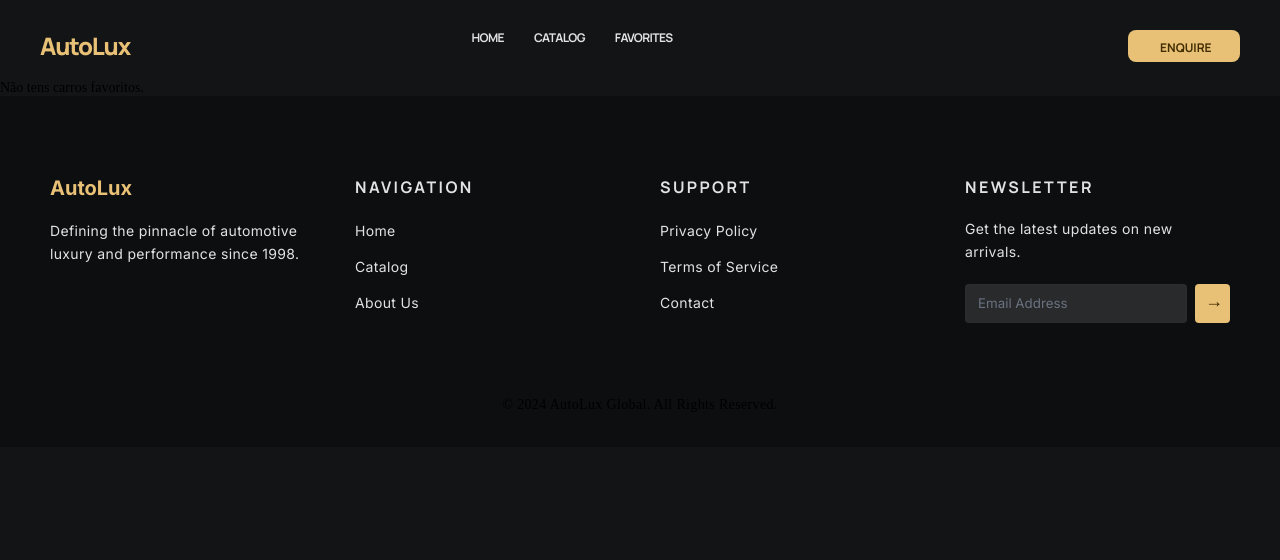
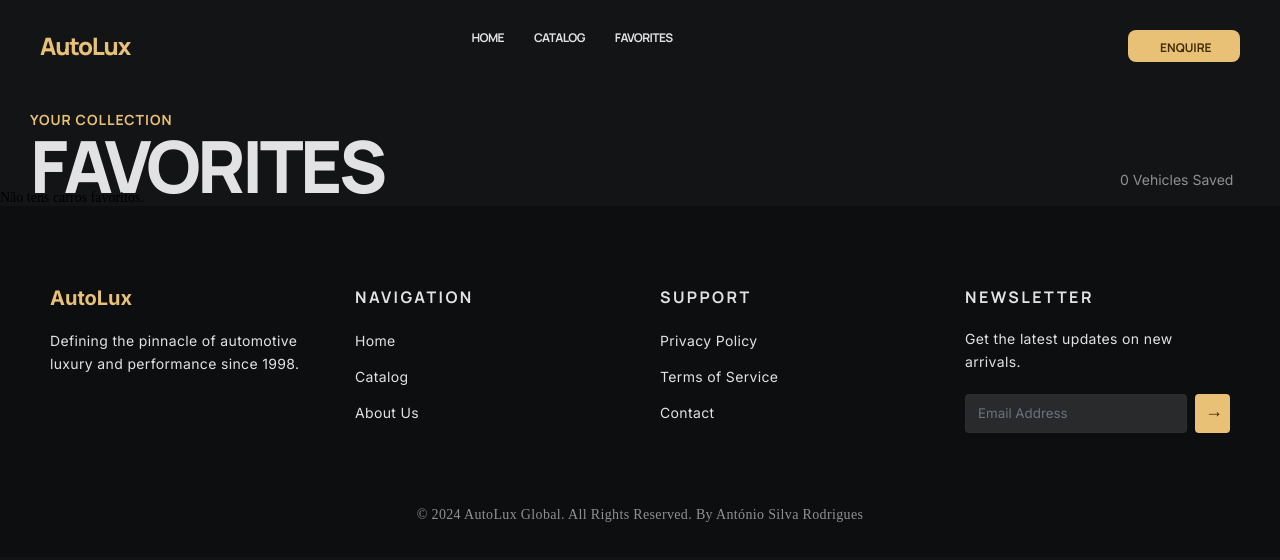
Before and after one commit to WebAntonioRodrigues/FullStack_final_project, a React (Vite) app: page /Favorites in a window 1280 px wide. Shown: the top 560 px of the page. Built offline with nearby package versions, Linux system fonts and the light colour scheme.

Commit message:
FavCard added to favorites

```diff
--- a/src/components/Comun/Footer.jsx
+++ b/src/components/Comun/Footer.jsx
@@ -49,7 +49,7 @@ function Footer() {
 			</div>
 
 			<div className='horizontal-border-container'>
-				<p className='horizontal-border-text'>© 2024 AutoLux Global. All Rights Reserved.</p>
+				<p className='horizontal-border-text'>© 2024 AutoLux Global. All Rights Reserved. By António Silva Rodrigues</p>
 			</div>
 		</footer>
 	);
--- /dev/null
+++ b/src/components/Favorites/FavCard.jsx
@@ -0,0 +1,28 @@
+import { useFavorites } from '../../context/FavoritesContext';
+import { Link } from 'react-router-dom';
+import SmallCard from '../../components/Home/SmallCard';
+import '../../styles/Favorites/FavCard.css';
+
+function FavCard() {
+	const { favorites } = useFavorites();
+
+	if (favorites.length === 0) {
+		return (
+			<div>
+				<p>Não tens carros favoritos.</p>
+			</div>
+		);
+	}
+
+	return (
+		<div className='FavCard-section'>
+			{favorites.map(car => (
+				<Link key={car.id} to={`/cars/${car.id}`} style={{ textDecoration: 'none' }}>
+					<SmallCard car={car} />
+				</Link>
+			))}
+		</div>
+	);
+}
+
+export default FavCard;
--- /dev/null
+++ b/src/components/Favorites/FavHeader.jsx
@@ -0,0 +1,26 @@
+import '../../styles/Favorites/FavHeader.css';
+
+import { useFavorites } from '../../context/FavoritesContext';
+
+function FavHeader() {
+	const { favorites } = useFavorites();
+
+	return (
+		<section className='CatalogHeader-section'>
+			<div className='CatalogHeader-container'>
+				<div className='CatalogHeader-subtitle-container'>
+					<p className='CatalogHeader-subtitle'>your collection</p>
+				</div>
+				<div className='CatalogHeader-title-container'>
+					<p className='CatalogHeader-title'>Favorites</p>
+				</div>
+			</div>
+
+			<div className='CatalogHeader-fav-container'>
+				<p className='CatalogHeader-fav-number'> {favorites.length} Vehicles Saved</p>
+			</div>
+		</section>
+	);
+}
+
+export default FavHeader;
--- /dev/null
+++ b/src/components/Favorites/FavInfo.jsx
@@ -0,0 +1,12 @@
+
+
+
+function FavInfo() {
+
+    return (
+        <section></section>
+    )
+
+}
+
+export default FavInfo;
--- a/src/pages/Favorites.jsx
+++ b/src/pages/Favorites.jsx
@@ -1,24 +1,20 @@
-import { useFavorites } from '../context/FavoritesContext';
-import SmallCard from '../components/Home/SmallCard';
+
+import FavCard from '../components/Favorites/FavCard';
+import FavInfo from '../components/Favorites/FavInfo';
+import FavHeader from '../components/Favorites/FavHeader';
 
 function Favorites() {
-	const { favorites } = useFavorites();
-
-	if (favorites.length === 0) {
-		return (
-			<div>
-				<p>Não tens carros favoritos.</p>
-			</div>
-		);
-	}
 
 	return (
 		<div>
-			{favorites.map(car => (
-				<SmallCard key={car.id} car={car} />
-			))}
+			<FavHeader></FavHeader>
+
+			<FavCard></FavCard>
+
+			<FavInfo></FavInfo>
 		</div>
 	);
+
 }
 
 export default Favorites;
--- a/src/styles/Catalog/AsideSearch.css
+++ b/src/styles/Catalog/AsideSearch.css
@@ -169,6 +169,7 @@
 }
 
 .AsideSearch-fuel{
+    margin-top: 32px;
     width: 100%;
     height: 160px;
 
@@ -177,6 +178,7 @@
 }
 
 .AsideSearch-fuel-container{
+    margin-top: 15px;
     height: 80px;
     display: grid;
     grid-template-rows: repeat(3, 1fr);
@@ -205,6 +207,7 @@
 
 
 .AsideSearch-btn-clear-container{
+
  margin-top: 50px;
 }
 .AsideSearch-btn-clear{
--- a/src/styles/Catalog/CatalogResults.css
+++ b/src/styles/Catalog/CatalogResults.css
@@ -122,7 +122,5 @@
 	align-self: center;
 	padding: 8px;
 
-
-
 	border: 1px solid #4447484D;
 }
--- a/src/styles/Comun/Footer.css
+++ b/src/styles/Comun/Footer.css
@@ -133,6 +133,5 @@ input::placeholder {
 	line-height: 20px;
 	letter-spacing: 0.35px;
 	text-align: center;
-
-	color: var(--text-triciary);
+	color: var(--text-tertiary);
 }
--- /dev/null
+++ b/src/styles/Favorites/FavCard.css
@@ -0,0 +1,22 @@
+.FavCard-section {
+
+  display: grid;
+  grid-template-columns: repeat(3, 1fr);
+  row-gap: 64px;
+  column-gap: 48px;
+ padding-left: 30px;
+ padding-top: 48px;
+}
+
+/* Responsive */
+@media (max-width: 768px) {
+  .FavCard-section {
+    grid-template-columns: repeat(2, 1fr);
+  }
+}
+
+@media (max-width: 480px) {
+  .FavCard-section {
+    grid-template-columns: 1fr;
+  }
+}
--- /dev/null
+++ b/src/styles/Favorites/FavHeader.css
@@ -0,0 +1,71 @@
+
+.CatalogHeader-section{
+    width: 100%;
+    height: 110px;
+    padding-left: 30px;
+    padding-top: 30px;
+    display: flex;
+    justify-content: space-between;
+
+    /* border: 1px solid green; */
+}
+
+.CatalogHeader-container{
+    width: 560px;
+    max-width: 675px;
+    height: 100%;
+    gap: 16px;
+
+    /* border: 1px solid red; */
+}
+
+.CatalogHeader-subtitle-container{
+    width: 100%;
+    height: 20px;
+    /* border: 1px solid green; */
+}
+
+.CatalogHeader-title-container{
+    width: 100%;
+    height: 75px;
+    /* border: 1px solid green; */
+}
+
+.CatalogHeader-subtitle{
+    color: var(--text-secondary);
+    font-family: Manrope;
+    font-weight: 700;
+    font-size: 14px;
+    line-height: 20px;
+    letter-spacing: 1px;
+    text-transform: uppercase;
+
+}
+
+.CatalogHeader-title{
+     color: var(--text-primary);
+    font-family: Manrope;
+    font-weight: 800;
+    font-size: 72px;
+    line-height: 72px;
+    letter-spacing: -3.6px;
+    text-transform: uppercase;
+}
+
+.CatalogHeader-fav-container{
+    width: 160px;
+    height: 20px;
+    gap: 16px;
+    align-self: flex-end;
+    /* border: 1px solid blue; */
+}
+
+.CatalogHeader-fav-number{
+    font-family: Inter;
+    font-weight: 400;
+    font-size: 14px;
+    color: #8E9192;
+    line-height: 20px;
+    letter-spacing: 0px;
+
+}
```
